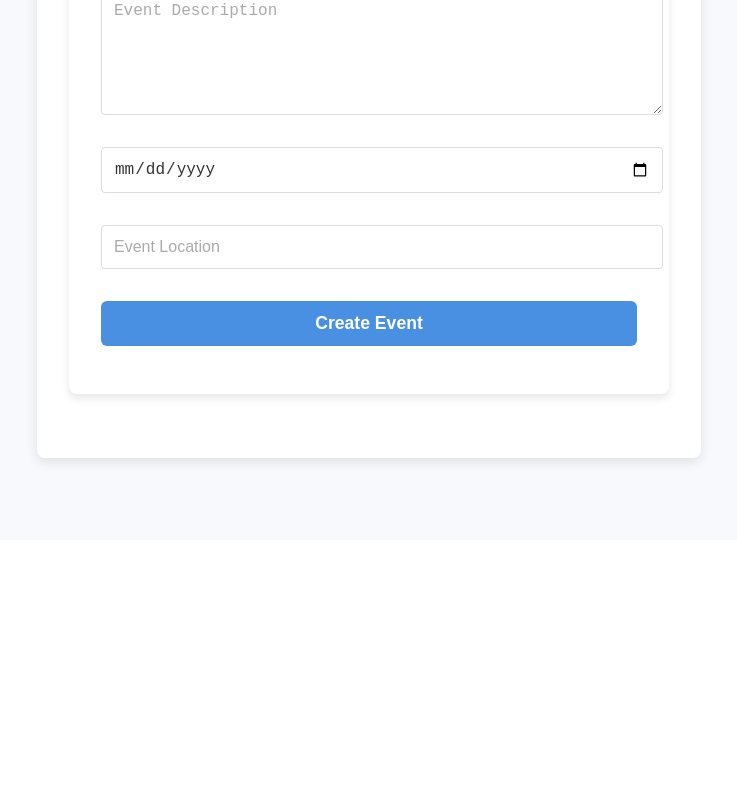
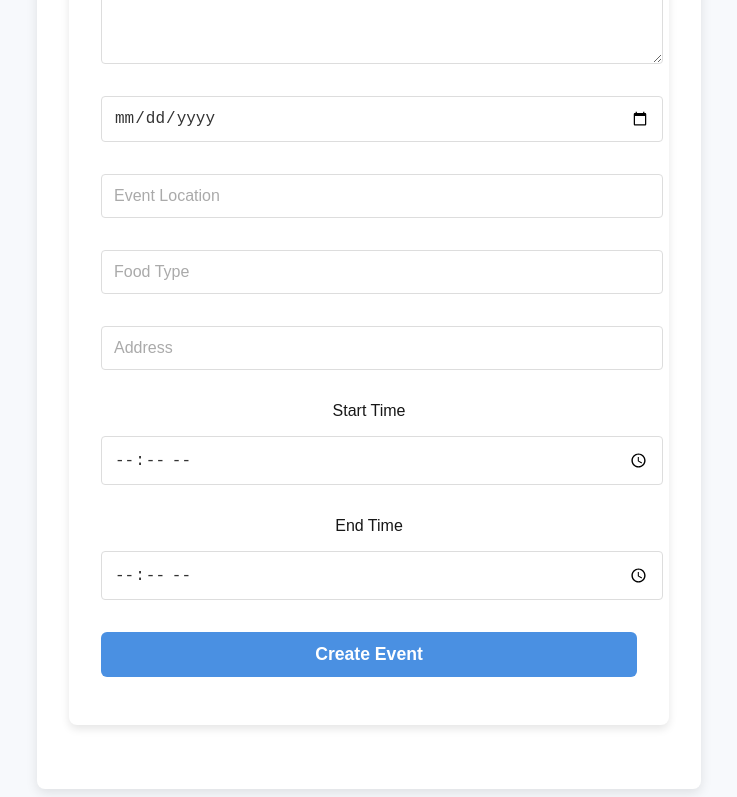
Before and after one commit to dkevin5542/SparkBytesG7, a Next.js app in the folder front-end/sparkbtyesg7/: page /create-event in a window 1280 px wide. Shown: the part 500-1297 px from the top of the page, without its empty margins (271-1008 px from the left). Before the commit the page ends 1068 px from the top, so only its background shows below. Built offline with nearby package versions, Linux system fonts and the light colour scheme.

Commit message:
edited the component of createventform and the page.tsx of it to include start,end time, and address fields

```diff
--- a/front-end/sparkbtyesg7/src/app/components/eventform.tsx
+++ b/front-end/sparkbtyesg7/src/app/components/eventform.tsx
@@ -1,11 +1,90 @@
 import React from 'react';
 import '@/app/styles/eventform.css';
 
-export const CreateEventForm = () => {
+// export const CreateEventForm = () => {
+
+//   const [title, setTitle] = React.useState('');
+//   const [description, setDescription] = React.useState('');
+//   const [date, setDate] = React.useState('');
+//   const [location, setLocation] = React.useState('');
+
+//   const handleSubmit = async (e) => {
+//     e.preventDefault();
+
+//     const eventData = {
+//         title,
+//         description,
+//         date,
+//         location
+//     };
+
+//     try {
+//       const response = await fetch('http://127.0.0.1:5000/api/events', {
+//           method: 'POST',
+//           headers: {
+//               'Content-Type': 'application/json'
+//           },
+//           body: JSON.stringify(eventData)
+//       });
+
+//       if (response.ok) {
+//         const result = await response.json();
+//         console.log(result.message);
+//         setTitle('');
+//         setDescription('');
+//         setDate('');
+//         setLocation('');
+//       } else {
+//         console.error('Failed to create event');
+//       }
+//     } catch (error) {
+//         console.error("Error creating event:", error);
+//     }
+//   };
+
+//   return (
+//     <form onSubmit={handleSubmit} className="create-event-form">
+//       <input
+//         type="text"
+//         value={title}
+//         onChange={(e) => setTitle(e.target.value)}
+//         placeholder="Event Title"
+//         required
+//       />
+//       <textarea
+//         value={description}
+//         onChange={(e) => setDescription(e.target.value)}
+//         placeholder="Event Description"
+//         required
+//       />
+//       <input
+//         type="date"
+//         value={date}
+//         onChange={(e) => setDate(e.target.value)}
+//         required
+//       />
+//       <input
+//         type="text"
+//         value={location}
+//         onChange={(e) => setLocation(e.target.value)}
+//         placeholder="Event Location"
+//         required
+//       />
+//       <button type="submit">Create Event</button>
+//     </form>
+//   );
+// };
+// export default CreateEventForm;
+
+export const CreateEventForm = ({ onCreate }) => {
   const [title, setTitle] = React.useState('');
   const [description, setDescription] = React.useState('');
   const [date, setDate] = React.useState('');
   const [location, setLocation] = React.useState('');
+  const [foodType, setFoodType] = React.useState('');
+  const [address, setAddress] = React.useState('');
+  const [startTime, setStartTime] = React.useState('');
+  const [endTime, setEndTime] = React.useState('');
 
   const handleSubmit = async (e) => {
     e.preventDefault();
@@ -14,7 +93,11 @@ export const CreateEventForm = () => {
       title,
       description,
       date,
-        location
+      location,
+      food_type: foodType,
+      address,
+      start_time: startTime,
+      end_time: endTime,
     };
 
     try {
@@ -29,10 +112,19 @@ export const CreateEventForm = () => {
       if (response.ok) {
         const result = await response.json();
         console.log(result.message);
+
+        // Clear form fields
         setTitle('');
         setDescription('');
         setDate('');
         setLocation('');
+        setFoodType('');
+        setAddress('');
+        setStartTime('');
+        setEndTime('');
+
+        // Notify parent component of new event
+        onCreate(eventData);
       } else {
         console.error('Failed to create event');
       }
@@ -69,8 +161,39 @@ export const CreateEventForm = () => {
         placeholder="Event Location"
         required
       />
+      <input
+        type="text"
+        value={foodType}
+        onChange={(e) => setFoodType(e.target.value)}
+        placeholder="Food Type"
+        required
+      />
+      <input
+        type="text"
+        value={address}
+        onChange={(e) => setAddress(e.target.value)}
+        placeholder="Address"
+        required
+      />
+      <label htmlFor="start-time">Start Time</label>
+      <input
+        id="start-time"
+        type="time"
+        value={startTime}
+        onChange={(e) => setStartTime(e.target.value)}
+        required
+      />
+      <label htmlFor="end-time">End Time</label>
+      <input
+        id="end-time"
+        type="time"
+        value={endTime}
+        onChange={(e) => setEndTime(e.target.value)}
+        required
+      />
       <button type="submit">Create Event</button>
     </form>
   );
 };
+
 export default CreateEventForm;
--- a/front-end/sparkbtyesg7/src/app/create-event/page.tsx
+++ b/front-end/sparkbtyesg7/src/app/create-event/page.tsx
@@ -38,17 +38,88 @@ interface Event {
  * Uses styles from 'formpage.css'.
  */
 
+// export default function CreateEventPage() {
+//   const [events, setEvents] = useState<Event[]>([]);
+//   const [message, setMessage] = useState<string | null>(null);
+
+//   const handleCreateEvent = (newEvent: Event) => {
+//     setEvents([...events, newEvent]);
+//     setMessage(`Event "${newEvent.title}" created successfully!`);
+//     console.log("Event Created: ", newEvent);
+
+//     // Clear message after 3 seconds
+//     setTimeout(() => setMessage(null), 3000);
+//   };
+
+//   return (
+//     <div className="create-event-page">
+//       <div className="content">
+//         <h1>Create an Event</h1>
+
+//         {/* Feedback Message */}
+//         {message && <div className="feedback-message">{message}</div>}
+
+//         {/* Event Creation Form */}
+//         <CreateEventForm onCreate={handleCreateEvent} />
+
+//         {/* Event List
+//         <div className="event-list">
+//           <h2>Your Events</h2>
+//           {events.length > 0 ? (
+//             <ul>
+//               {events.map((event, index) => (
+//                 <li key={index} className="event-item">
+//                   <h3>{event.title}</h3>
+//                   <p>Date: {event.date}</p>
+//                   <p>Location: {event.location}</p>
+//                 </li>
+//               ))}
+//             </ul>
+//           ) : (
+//             <p className="empty-state">No events created yet. Start by adding a new event!</p>
+//           )}
+//         </div> */}
+//       </div>
+//     </div>
+//   );
+// }
+
+interface Event {
+  title: string;
+  description: string;
+  date: string;
+  location: string;
+  food_type: string;
+  address: string;
+  start_time: string;
+  end_time: string;
+}
+
 export default function CreateEventPage() {
-  const [events, setEvents] = useState<Event[]>([]);
   const [message, setMessage] = useState<string | null>(null);
 
-  const handleCreateEvent = (newEvent: Event) => {
-    setEvents([...events, newEvent]);
-    setMessage(`Event "${newEvent.title}" created successfully!`);
-    console.log("Event Created: ", newEvent);
+  const handleCreateEvent = async (newEvent: Event) => {
+    try {
+      const response = await fetch('http://127.0.0.1:5000/api/events', {
+        method: 'POST',
+        headers: {
+          'Content-Type': 'application/json'
+        },
+        body: JSON.stringify(newEvent)
+      });
 
-    // Clear message after 3 seconds
-    setTimeout(() => setMessage(null), 3000);
+      if (response.ok) {
+        setMessage(`Event "${newEvent.title}" created successfully!`);
+        console.log("Event Created: ", newEvent);
+
+        // Clear message after 3 seconds
+        setTimeout(() => setMessage(null), 3000);
+      } else {
+        console.error('Failed to create event');
+      }
+    } catch (error) {
+      console.error("Error creating event:", error);
+    }
   };
 
   return (
@@ -61,24 +132,6 @@ export default function CreateEventPage() {
 
         {/* Event Creation Form */}
         <CreateEventForm onCreate={handleCreateEvent} />
-
-        {/* Event List
-        <div className="event-list">
-          <h2>Your Events</h2>
-          {events.length > 0 ? (
-            <ul>
-              {events.map((event, index) => (
-                <li key={index} className="event-item">
-                  <h3>{event.title}</h3>
-                  <p>Date: {event.date}</p>
-                  <p>Location: {event.location}</p>
-                </li>
-              ))}
-            </ul>
-          ) : (
-            <p className="empty-state">No events created yet. Start by adding a new event!</p>
-          )}
-        </div> */}
       </div>
     </div>
   );
```
Lines whose indentation alone changed are shown as unchanged.
